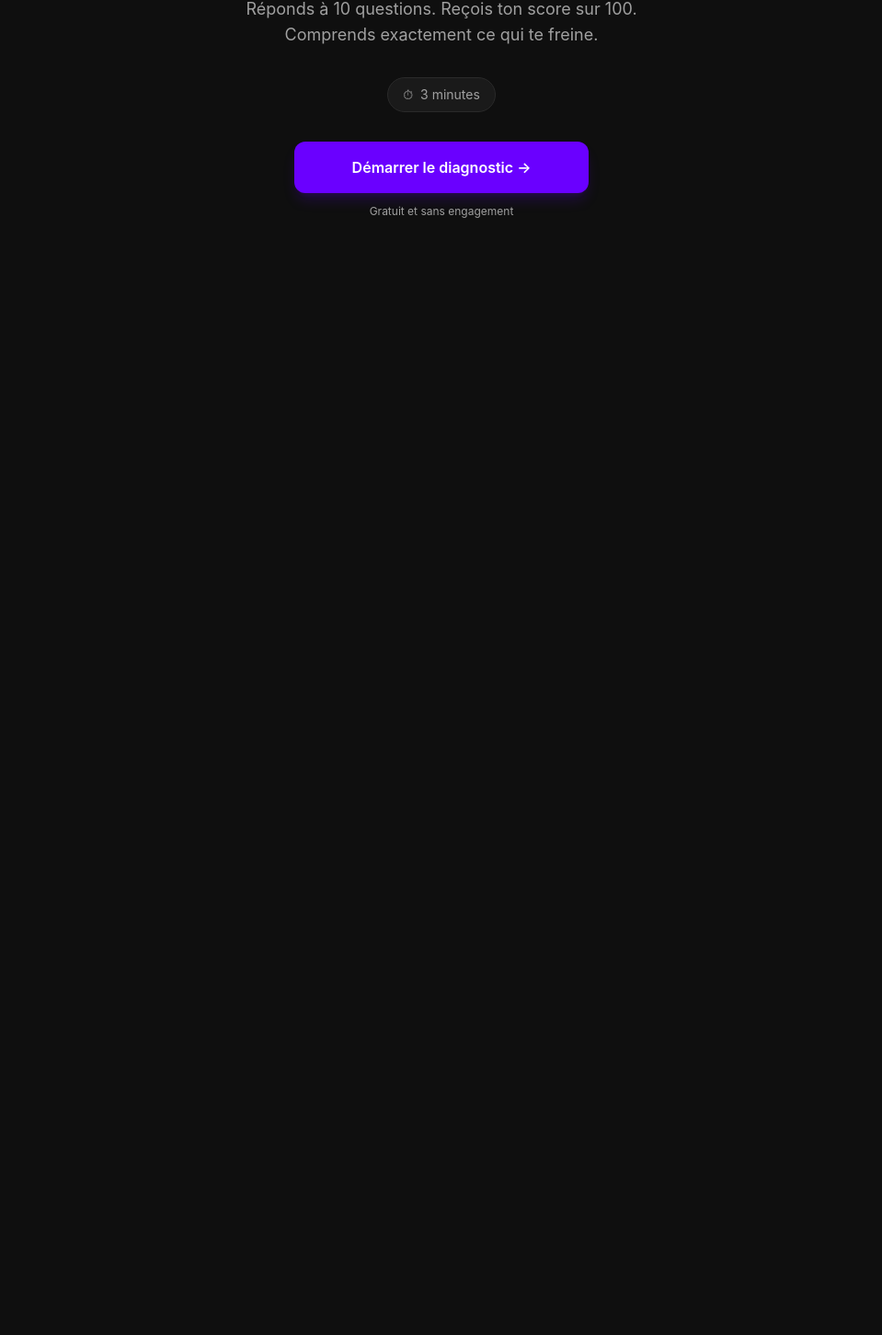
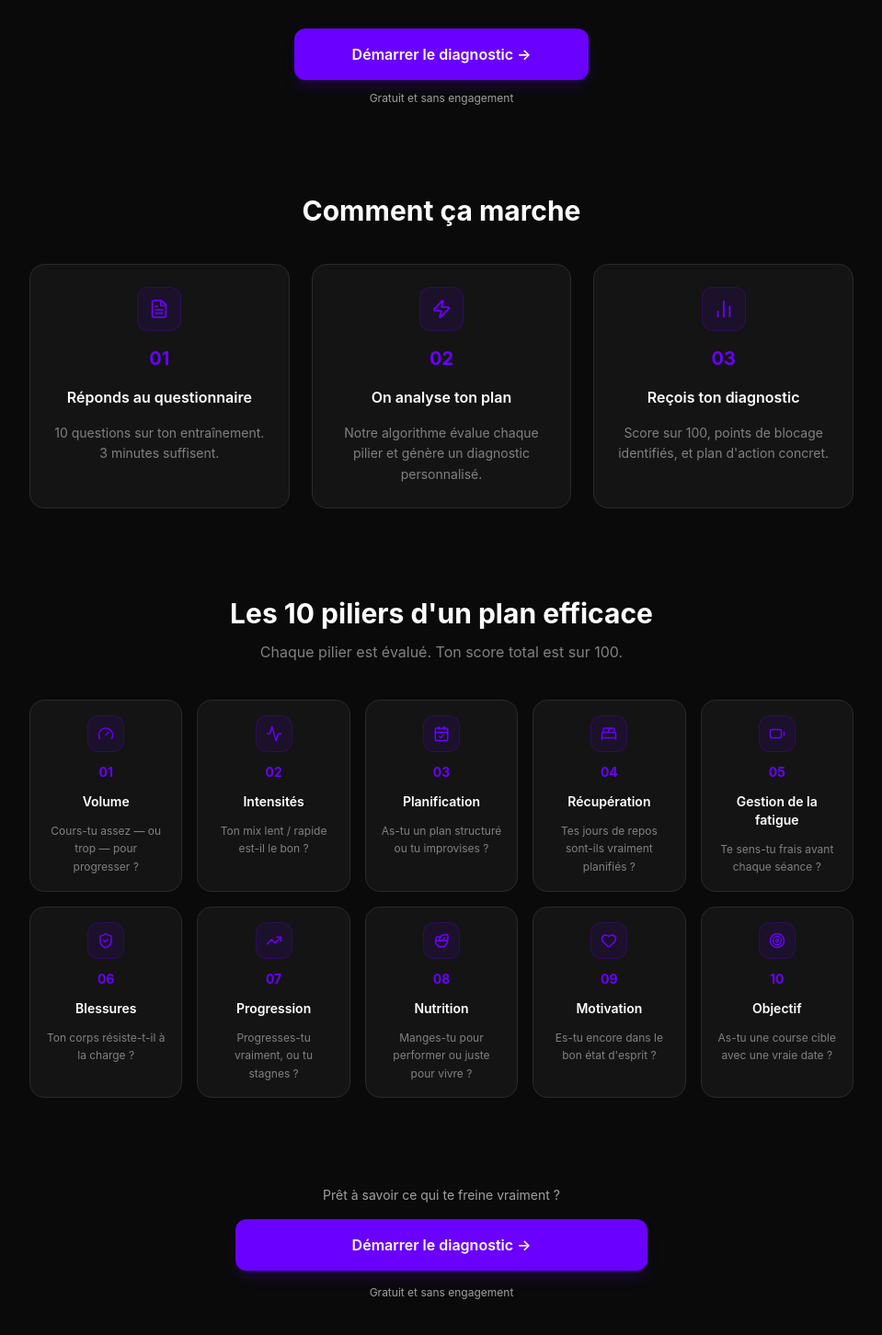
Before and after one commit to contact310/second-souffle-quiz, a React (Vite) app: page / in a window 1280 px wide. Shown: the part 390-1842 px from the top of the page at 92% size, without its empty margins (160-1119 px from the left). Before the commit the page ends 800 px from the top, so only its background shows below. Built offline with nearby package versions, Linux system fonts and the light colour scheme.

Commit message:
Add 'Comment ça marche' and '10 piliers' sections to homepage
Co-Authored-By: Claude Sonnet 4.6 <noreply@anthropic.com>

```diff
--- a/package.json
+++ b/package.json
@@ -10,6 +10,7 @@
   },
   "dependencies": {
     "@vercel/analytics": "^2.0.0",
+    "lucide-react": "^0.577.0",
     "react": "^18.3.1",
     "react-dom": "^18.3.1"
   },
--- a/src/components/HomePage.jsx
+++ b/src/components/HomePage.jsx
@@ -1,12 +1,51 @@
+import {
+  FileText, Zap, BarChart2,
+  Gauge, Activity, CalendarCheck, BedDouble, Battery,
+  ShieldCheck, TrendingUp, Salad, Heart, Target
+} from 'lucide-react'
+
+const steps = [
+  {
+    number: '01',
+    icon: FileText,
+    title: 'Réponds au questionnaire',
+    desc: '10 questions sur ton entraînement. 3 minutes suffisent.',
+  },
+  {
+    number: '02',
+    icon: Zap,
+    title: 'On analyse ton plan',
+    desc: 'Notre algorithme évalue chaque pilier et génère un diagnostic personnalisé.',
+  },
+  {
+    number: '03',
+    icon: BarChart2,
+    title: 'Reçois ton diagnostic',
+    desc: "Score sur 100, points de blocage identifiés, et plan d'action concret.",
+  },
+]
+
+const pillars = [
+  { number: '01', icon: Gauge,        title: 'Volume',              desc: 'Cours-tu assez — ou trop — pour progresser ?' },
+  { number: '02', icon: Activity,     title: 'Intensités',          desc: 'Ton mix lent / rapide est-il le bon ?' },
+  { number: '03', icon: CalendarCheck,title: 'Planification',       desc: 'As-tu un plan structuré ou tu improvises ?' },
+  { number: '04', icon: BedDouble,    title: 'Récupération',        desc: 'Tes jours de repos sont-ils vraiment planifiés ?' },
+  { number: '05', icon: Battery,      title: 'Gestion de la fatigue', desc: 'Te sens-tu frais avant chaque séance ?' },
+  { number: '06', icon: ShieldCheck,  title: 'Blessures',           desc: 'Ton corps résiste-t-il à la charge ?' },
+  { number: '07', icon: TrendingUp,   title: 'Progression',         desc: 'Progresses-tu vraiment, ou tu stagnes ?' },
+  { number: '08', icon: Salad,        title: 'Nutrition',           desc: 'Manges-tu pour performer ou juste pour vivre ?' },
+  { number: '09', icon: Heart,        title: 'Motivation',          desc: "Es-tu encore dans le bon état d'esprit ?" },
+  { number: '10', icon: Target,       title: 'Objectif',            desc: 'As-tu une course cible avec une vraie date ?' },
+]
+
 export default function HomePage({ onStart }) {
   return (
-    <div className="min-h-screen flex flex-col items-center justify-center px-4 py-12">
+    <div className="min-h-screen flex flex-col items-center px-4 py-12 bg-[#0A0A0A]">
+
+      {/* ── HERO ── */}
       <div className="w-full max-w-md mx-auto flex flex-col items-center text-center gap-8">
-
-        {/* Logo */}
         <img src="/logo.svg" alt="Second Souffle" style={{ width: '160px', height: 'auto' }} />
 
-        {/* Main content */}
         <div className="flex flex-col items-center gap-4">
           <h1 className="text-3xl sm:text-4xl font-bold leading-tight text-white">
             Ton plan d'entraînement en course à pied est-il vraiment efficace ?
@@ -16,13 +55,11 @@ export default function HomePage({ onStart }) {
           </p>
         </div>
 
-        {/* Duration badge */}
         <div className="flex items-center gap-2 px-4 py-2 rounded-full border border-[#2A2A2A] bg-[#1A1A1A] text-[#A0A0A0] text-sm">
           <span>⏱</span>
           <span>3 minutes</span>
         </div>
 
-        {/* CTA */}
         <div className="w-full flex flex-col items-center gap-3">
           <button
             onClick={onStart}
@@ -30,12 +67,62 @@ export default function HomePage({ onStart }) {
           >
             Démarrer le diagnostic →
           </button>
-          <p className="text-[#A0A0A0] text-xs">
-            Gratuit et sans engagement
-          </p>
+          <p className="text-[#A0A0A0] text-xs">Gratuit et sans engagement</p>
+        </div>
+      </div>
+
+      {/* ── COMMENT ÇA MARCHE ── */}
+      <section className="w-full max-w-4xl mx-auto mt-24 flex flex-col items-center gap-10">
+        <h2 className="text-2xl sm:text-3xl font-bold text-white text-center">Comment ça marche</h2>
+
+        <div className="w-full grid grid-cols-1 sm:grid-cols-3 gap-6">
+          {steps.map(({ number, icon: Icon, title, desc }) => (
+            <div key={number} className="flex flex-col items-center text-center gap-4 bg-[#141414] border border-[#2A2A2A] rounded-2xl p-6">
+              <div className="w-12 h-12 rounded-xl bg-[#6a00ff]/10 border border-[#6a00ff]/20 flex items-center justify-center">
+                <Icon size={22} className="text-[#6a00ff]" />
+              </div>
+              <span className="text-[#6a00ff] font-bold text-xl">{number}</span>
+              <p className="text-white font-semibold text-sm sm:text-base">{title}</p>
+              <p className="text-[#808080] text-sm leading-relaxed">{desc}</p>
+            </div>
+          ))}
+        </div>
+      </section>
+
+      {/* ── LES 10 PILIERS ── */}
+      <section className="w-full max-w-4xl mx-auto mt-24 flex flex-col items-center gap-10">
+        <div className="flex flex-col items-center gap-3 text-center">
+          <h2 className="text-2xl sm:text-3xl font-bold text-white">Les 10 piliers d'un plan efficace</h2>
+          <p className="text-[#808080] text-sm sm:text-base">Chaque pilier est évalué. Ton score total est sur 100.</p>
         </div>
 
-      </div>
+        <div className="w-full grid grid-cols-2 sm:grid-cols-3 md:grid-cols-5 gap-4">
+          {pillars.map(({ number, icon: Icon, title, desc }) => (
+            <div key={number} className="flex flex-col items-center text-center gap-3 bg-[#141414] border border-[#2A2A2A] hover:border-[#6a00ff]/40 rounded-2xl p-4 transition-colors duration-200">
+              <div className="w-10 h-10 rounded-xl bg-[#6a00ff]/10 border border-[#6a00ff]/20 flex items-center justify-center">
+                <Icon size={18} className="text-[#6a00ff]" />
+              </div>
+              <span className="text-[#6a00ff] font-bold text-sm">{number}</span>
+              <p className="text-white font-semibold text-sm">{title}</p>
+              <p className="text-[#808080] text-xs leading-relaxed">{desc}</p>
+            </div>
+          ))}
+        </div>
+      </section>
+
+      {/* ── CTA BOTTOM ── */}
+      <section className="w-full max-w-md mx-auto mt-24 flex flex-col items-center gap-4 text-center">
+        <p className="text-[#A0A0A0] text-sm">Prêt à savoir ce qui te freine vraiment ?</p>
+        <button
+          onClick={onStart}
+          className="w-full bg-[#6a00ff] hover:bg-[#5a00d9] active:bg-[#4a00b3] text-white font-semibold text-base px-8 py-4 rounded-xl transition-all duration-200 shadow-lg shadow-[#6a00ff]/20 hover:shadow-[#6a00ff]/30 hover:-translate-y-0.5 active:translate-y-0"
+        >
+          Démarrer le diagnostic →
+        </button>
+        <p className="text-[#A0A0A0] text-xs">Gratuit et sans engagement</p>
+      </section>
+
+      <div className="mt-16" />
     </div>
   )
 }
```
Also changed, not shown: 1 other file (tests, documents, lock files or other folders).
